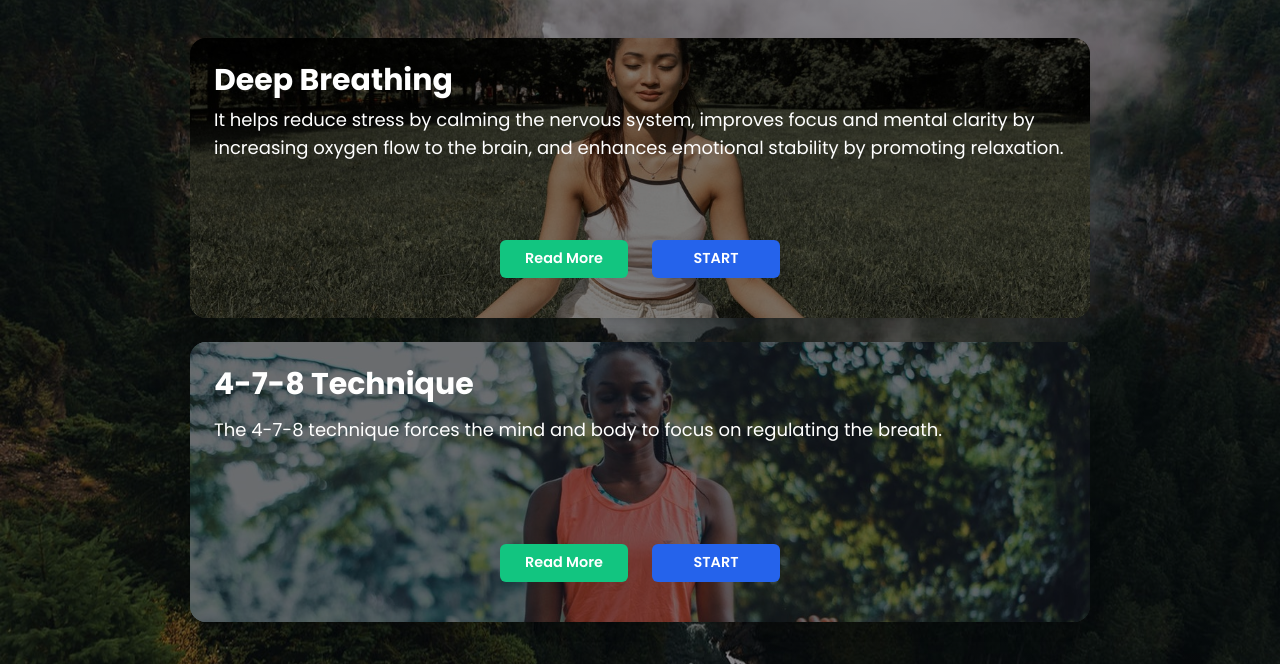
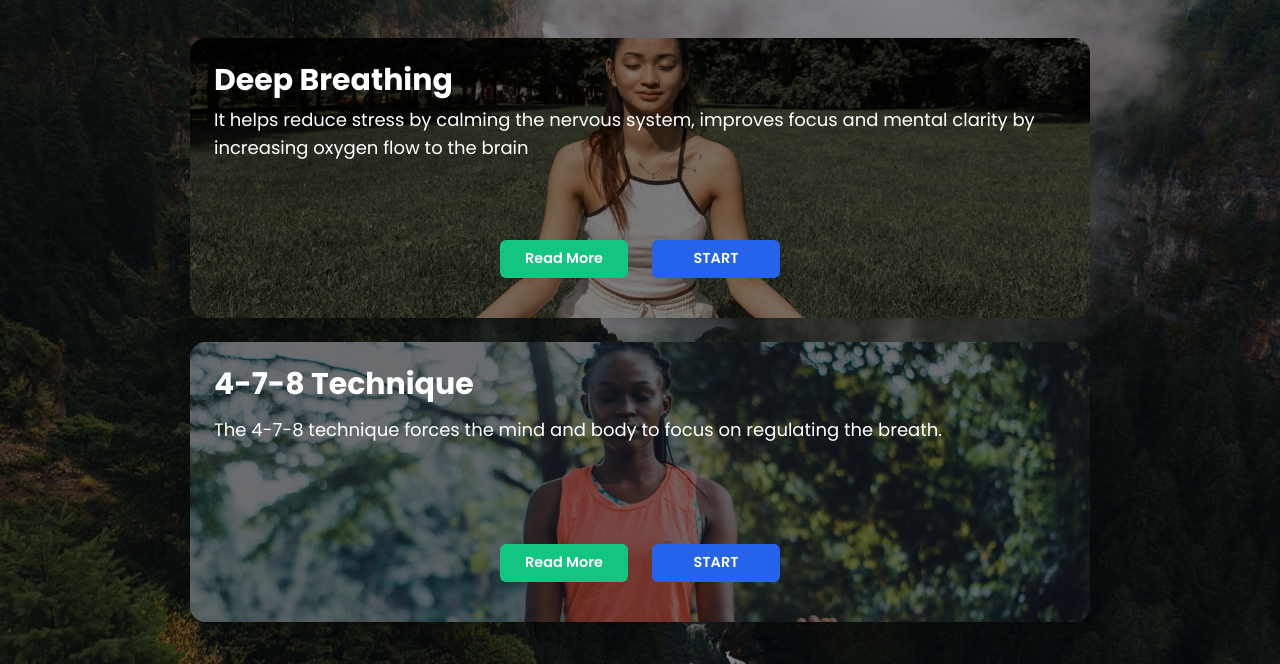
Before and after one commit to shinigl/MEDITATION-APP, a website: page relax-breathe.html in a window 1280 px wide. Shown: the part 136-800 px from the top of the page. Drawn offline with Linux system fonts and the light colour scheme.

Commit message:
Minor changes

```diff
--- a/Breathing links/478.css
+++ b/Breathing links/478.css
@@ -8,7 +8,9 @@ body, html {
     justify-content: center;
     align-items: center;
     font-family: "Poppins", sans-serif;
+
     background: linear-gradient(rgba(0, 0, 0, 0.6), rgba(0, 0, 0, 0.6)), url(../Assets-Aniket/Scenery.jpeg) no-repeat center center/cover;
+background-color: black;
 }
 
 /* Logo styles */
--- a/relax-breathe.html
+++ b/relax-breathe.html
@@ -33,7 +33,7 @@
                     <div>
                         <h2 class="text-3xl font-bold mb-2">Deep Breathing</h2>
                         <p class="text-lg mb-4">
-                            It helps reduce stress by calming the nervous system, improves focus and mental clarity by increasing oxygen flow to the brain, and enhances emotional stability by promoting relaxation. </p>
+                            It helps reduce stress by calming the nervous system, improves focus and mental clarity by increasing oxygen flow to the brain</p>
                     </div>
                     <div class="flex justify-center gap-6 mb-4">
                         <a target="_blank" href="https://www.healthline.com/health/diaphragmatic-breathing" class="btn btn-read-more w-32">Read More</a>
```
